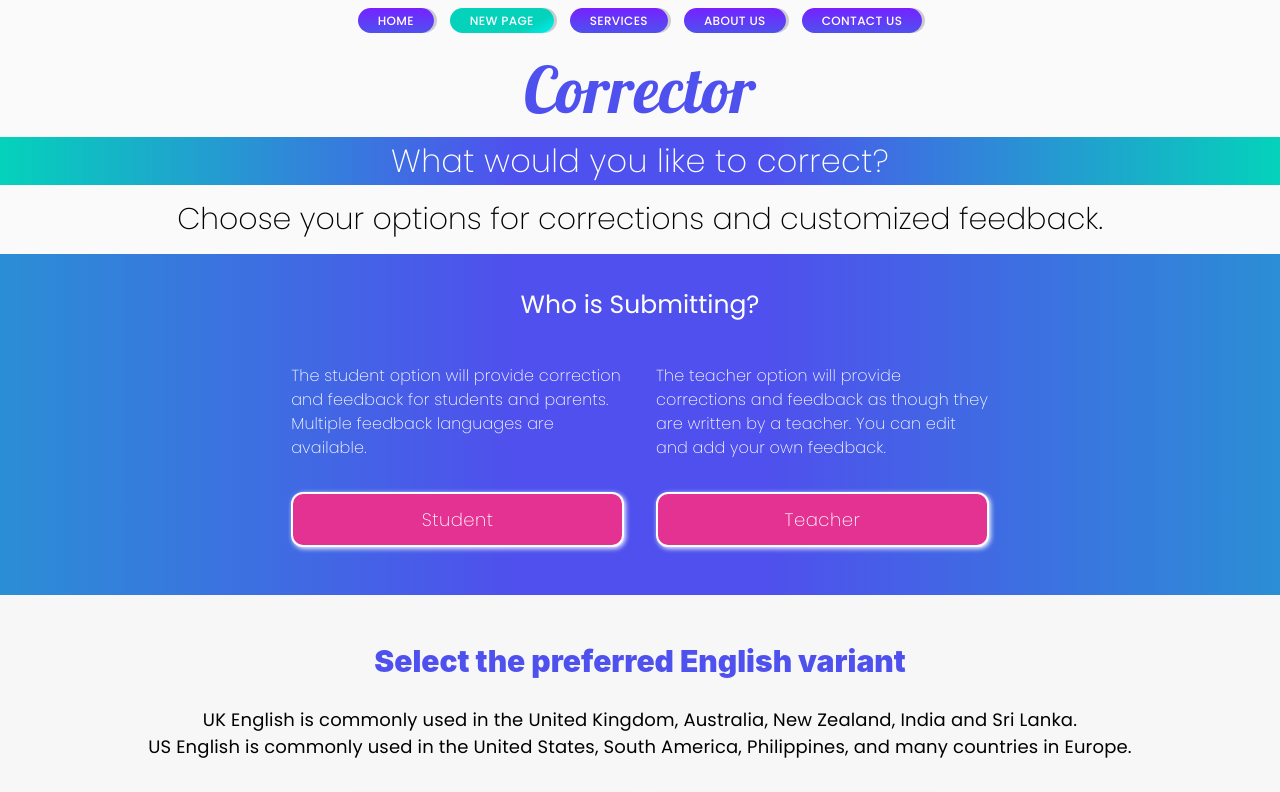
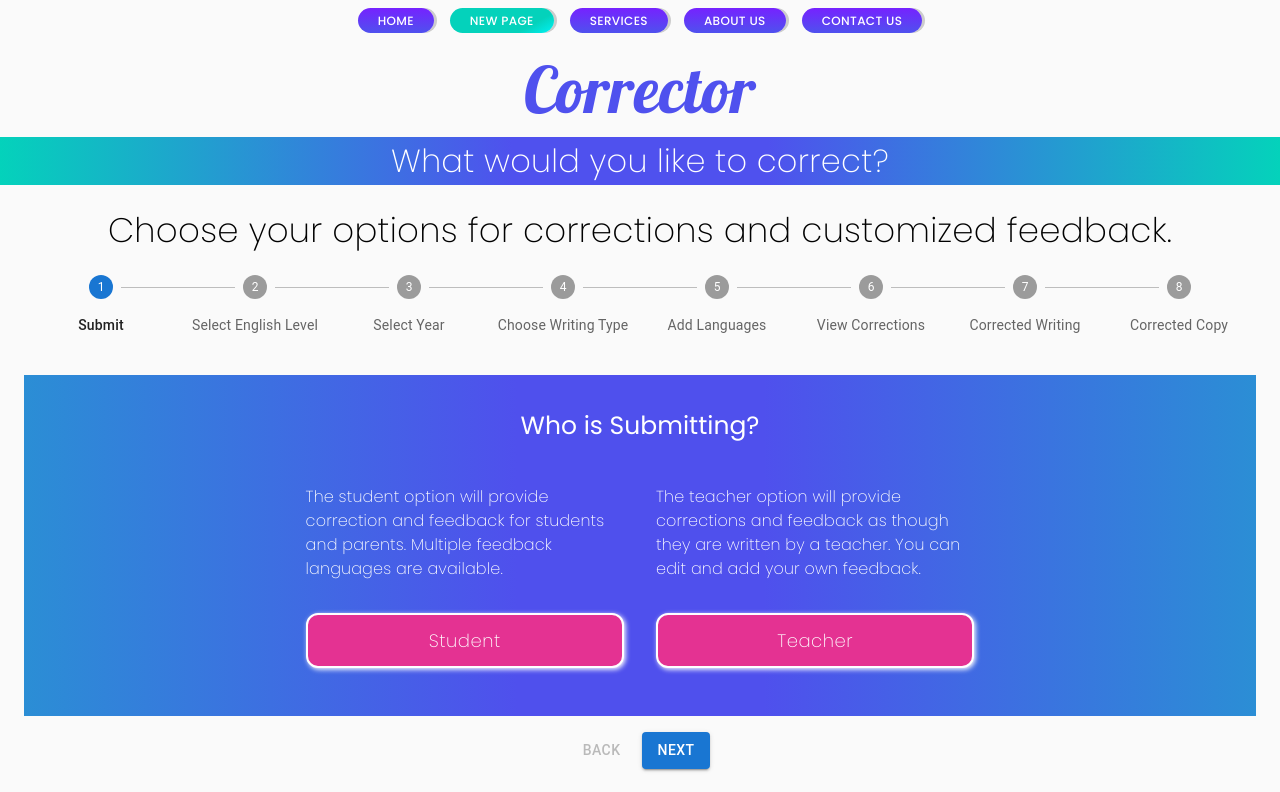
Before and after one commit to CeeeTech/Autocorrect, a React (Create React App) app in the folder client/: page /new-page in a window 1280 px wide. Shown: the top 792 px of the page. Built offline with nearby package versions, Linux system fonts and the light colour scheme; a web font is replaced by a local one.

Commit message:
just updated UI to wizard

```diff
--- a/client/src/views/pages/HomeNew.jsx
+++ b/client/src/views/pages/HomeNew.jsx
@@ -1,6 +1,5 @@
 import React, { useState } from 'react';
-import { Button, Box, TextField, Typography, Grid, Grid2 } from '@mui/material';
-import shadows from '@mui/material/styles/shadows';
+import { Button, Box, Typography, Stepper, Step, StepLabel, Grid } from '@mui/material';
 import Submit from '../components/Main/Submit';
 import English from '../components/Main/English';
 import Year from '../components/Main/Year';
@@ -10,76 +9,105 @@ import Corrections from '../components/Main/Corrections';
 import Corrected_writing from '../components/Sub/Corrected_writing';
 import Corrected_copy from '../components/Sub/Corrected_copy';
 
+const steps = [
+    'Submit',
+    'Select English Level',
+    'Select Year',
+    'Choose Writing Type',
+    'Add Languages',
+    'View Corrections',
+    'Corrected Writing',
+    'Corrected Copy',
+];
+
 export default function Home() {
-    const [selectedButton, setSelectedButton] = useState(null);
-    const [text, setText] = useState('Select your writing type and let our AI help you make it flawless.');
-    const [modifiedText, setModifiedText] = useState(''); // State to hold corrected text
-    const [story, setStory] = useState(''); // State to hold user input text
+    const [activeStep, setActiveStep] = useState(0);
 
-    const handleButtonClick = (label) => {
-        setSelectedButton(label);
-        setText(label);
+    const handleNext = () => {
+        setActiveStep((prevStep) => prevStep + 1);
     };
 
-    const handleSubmit = async () => {
-        try {
-            const response = await fetch('http://localhost:5000/api/ai/correct-text', {
-                method: 'POST',
-                headers: {
-                    'Content-Type': 'application/json',
-                },
-                body: JSON.stringify({ text: story }), // Send user input text
-            });
+    const handleBack = () => {
+        setActiveStep((prevStep) => prevStep - 1);
+    };
 
-            if (!response.ok) {
-                throw new Error('Network response was not ok');
-            }
+    const handleReset = () => {
+        setActiveStep(0);
+    };
 
-            const data = await response.json();
-            console.log(data);
-            setModifiedText(parseModifiedText(data.modifiedText)); // Update the corrected text state
-
-        } catch (error) {
-            console.error('Error fetching the corrected text:', error);
+    const renderStepContent = (stepIndex) => {
+        switch (stepIndex) {
+            case 0:
+                return <Submit />;
+            case 1:
+                return <English />;
+            case 2:
+                return <Year />;
+            case 3:
+                return <Writing />;
+            case 4:
+                return <Add />;
+            case 5:
+                return <Corrections />;
+            case 6:
+                return <Corrected_writing />;
+            case 7:
+                return <Corrected_copy />;
+            default:
+                return 'Unknown Step';
         }
     };
 
-    const parseModifiedText = (text) => {
-        // Replace **text** with <span style="color: red; text-decoration: line-through;">text</span> for red strikethrough
-        // Replace ((text)) with <span style="color: blue;">text</span> for blue text and remove the parentheses
-        return text
-            .replace(/\*\*(.*?)\*\*/g, '<span style="color: red; text-decoration: line-through;">$1</span>') // Red strikethrough text
-            .replace(/\(\((.*?)\)\)/g, '<span style="color: blue;">$1</span>') // Blue text without parentheses
-            .replace(/##(.*?)##/g, '<span style="color: purple;">$1</span>'); // Purple text without ##
-    };
-
     return (
-
-        <Box sx={{ background: '#FAFAFA', padding: {} }}>
-            <Box
-                fullWidth
-                sx={{
-                    padding:1.5,
-                    fontFamily: 'poppins',
-                    fontWeight:100,
-                    fontSize:'30px',
-                    textAlign:'center',
-                    color: 'black',
-                    textTransform: 'none',
-                }}
+        <Box sx={{ background: '#FAFAFA', padding: 3, minHeight: '100vh' }}>
+            <Typography
+                variant="h4"
+                align="center"
+                sx={{ fontFamily: 'Poppins', fontWeight: 100, mb: 3 }}
             >
                 Choose your options for corrections and customized feedback.
+            </Typography>
+
+            <Stepper activeStep={activeStep} alternativeLabel>
+                {steps.map((label, index) => (
+                    <Step key={index}>
+                        <StepLabel>{label}</StepLabel>
+                    </Step>
+                ))}
+            </Stepper>
+
+            <Box sx={{ mt: 5 }}>
+                {activeStep === steps.length ? (
+                    <Box textAlign="center">
+                        <Typography variant="h6" gutterBottom>
+                            All steps completed – you’re finished!
+                        </Typography>
+                        <Button onClick={handleReset} variant="contained" sx={{ mt: 2 }}>
+                            Reset
+                        </Button>
+                    </Box>
+                ) : (
+                    <Grid container direction="column" alignItems="center" spacing={2}>
+                        <Grid item>{renderStepContent(activeStep)}</Grid>
+                        <Grid item>
+                            <Button
+                                disabled={activeStep === 0}
+                                onClick={handleBack}
+                                sx={{ mr: 1 }}
+                            >
+                                Back
+                            </Button>
+                            <Button
+                                onClick={handleNext}
+                                variant="contained"
+                                color="primary"
+                            >
+                                {activeStep === steps.length - 1 ? 'Finish' : 'Next'}
+                            </Button>
+                        </Grid>
+                    </Grid>
+                )}
             </Box>
-
-            <Submit/>
-            <English/>
-            <Year/>
-            <Writing/>
-            <Add/>
-            <Corrections/>
-            <Corrected_writing/>
-            <Corrected_copy/>
-
         </Box>
     );
 }
```
